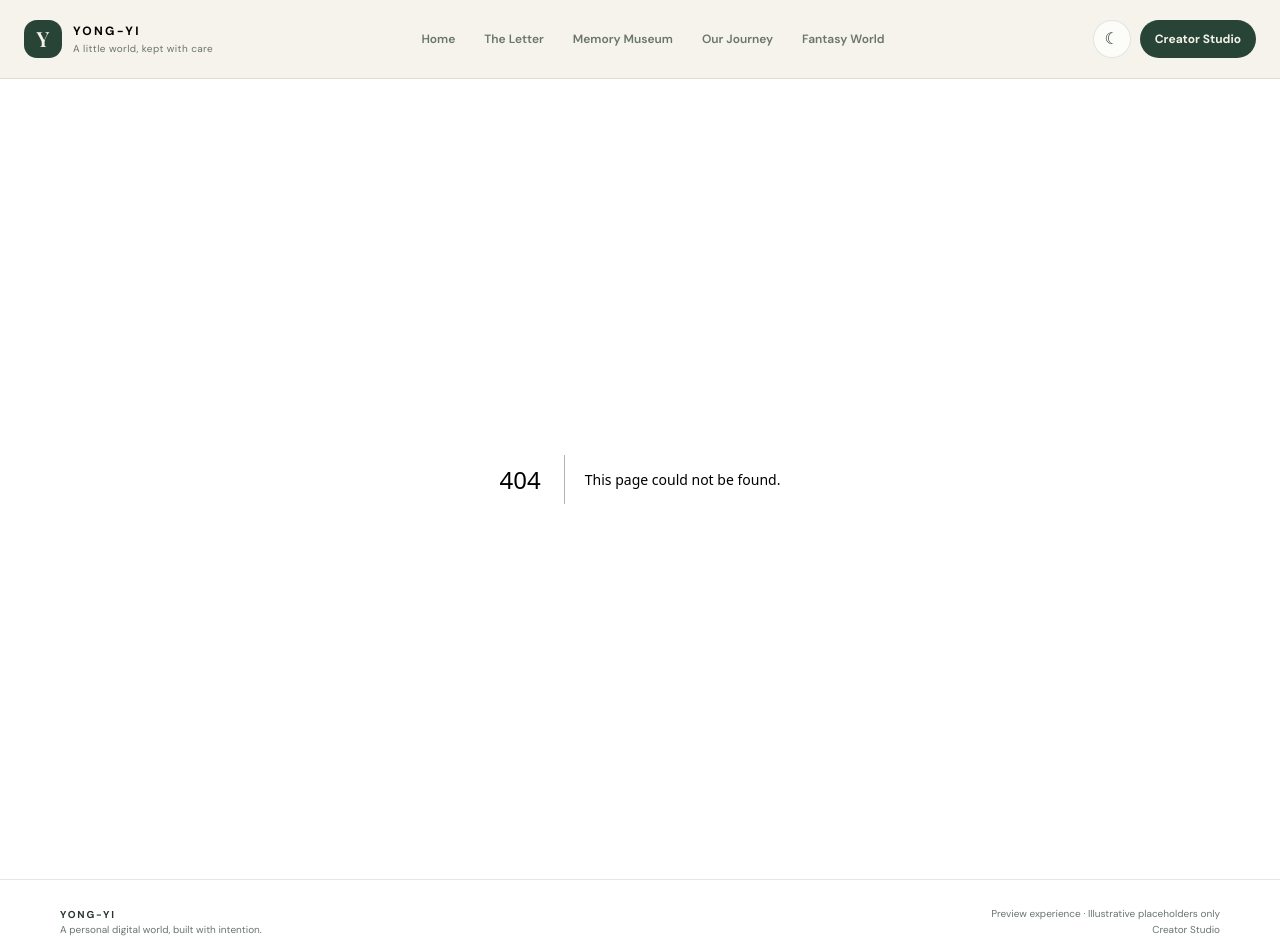
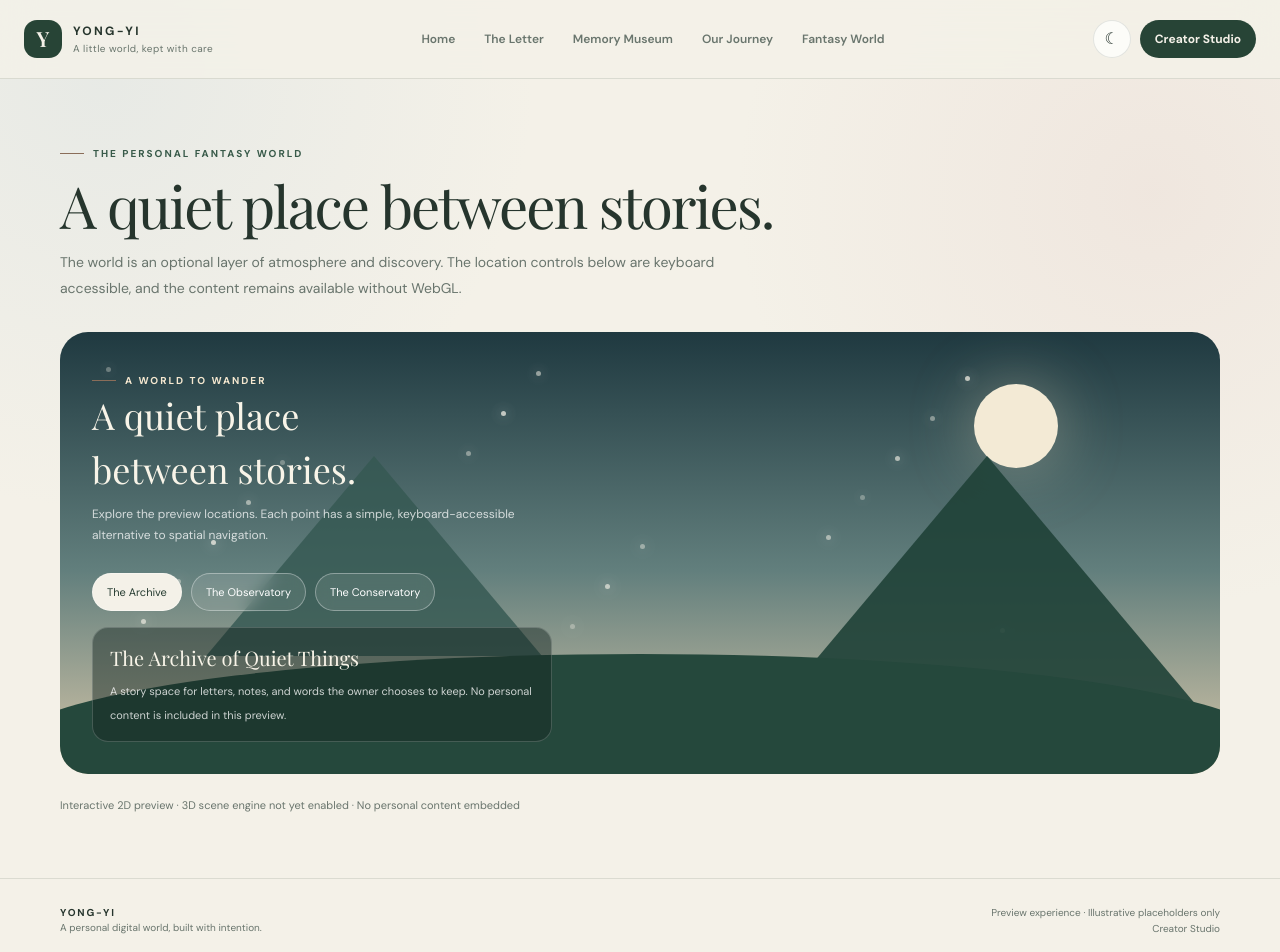
Before and after one commit to Velox-Lap/Yong-Yi, a Next.js app: page /world in a window 1280 px wide. Before the commit this address had no page. Shown: the top 952 px of the page. Built offline with nearby package versions, Linux system fonts and the light colour scheme.

Commit message:
feat: add interactive fantasy world route

```diff
--- /dev/null
+++ b/src/app/world/page.tsx
@@ -0,0 +1,25 @@
+import type { Metadata } from "next";
+import { WorldExplorer } from "@/components/world-explorer";
+
+export const metadata: Metadata = { title: "Fantasy World" };
+
+export default function WorldPage() {
+  return (
+    <div className="container">
+      <section className="page-hero">
+        <span className="eyebrow">The personal fantasy world</span>
+        <h1 className="page-title">A quiet place between stories.</h1>
+        <p className="page-lead">
+          The world is an optional layer of atmosphere and discovery. The location controls below
+          are keyboard accessible, and the content remains available without WebGL.
+        </p>
+      </section>
+      <section style={{ marginBottom: 64 }}>
+        <WorldExplorer />
+        <p className="hero-note">
+          Interactive 2D preview · 3D scene engine not yet enabled · No personal content embedded
+        </p>
+      </section>
+    </div>
+  );
+}
```
